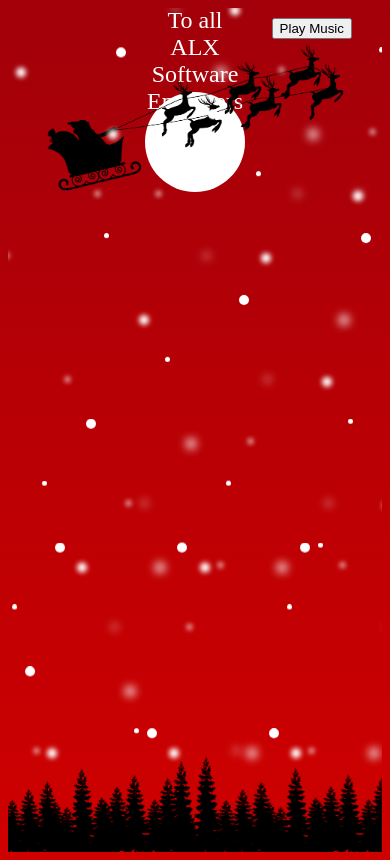
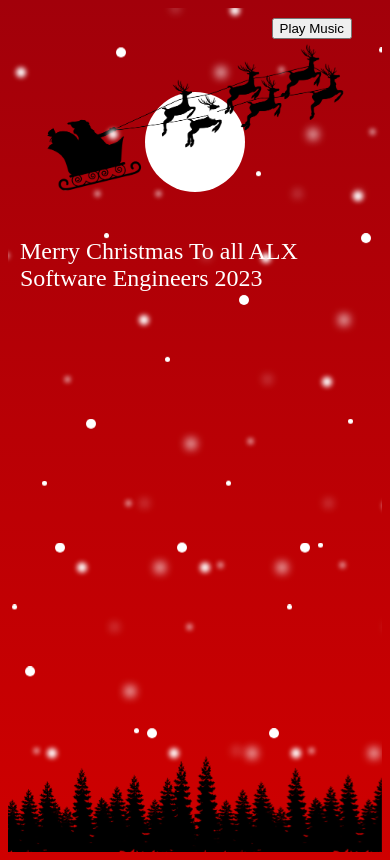
Before and after one commit to NigelOmondi/Jingle-Bells, a plain HTML site: page index.html in a window 390 px wide. Drawn offline with nearby package versions, Linux system fonts and the light colour scheme.

Commit message:
Make improvements

```diff
--- a/stylez.css
+++ b/stylez.css
@@ -179,8 +179,15 @@ body {
     }
 
     .container .circle::after {
-        inset: 215px -95px;
+        content: 'Merry Christmas To all ALX Software Engineers 2023';
+        position: absolute;
+        left: 50%;
+        inset: 300px -95px;
         font-size: 2em;
+        display: flex;
+        justify-content: center;
+        align-items: flex-end;
+        color: #fff;
     }
 
     .container::before {
@@ -202,17 +209,17 @@ body {
     .container .circle::after {
         content: 'Merry Christmas To all ALX Software Engineers 2023';
         position: absolute;
-        top: 50%; /* Center vertically */
-        left: 50%; /* Center horizontally */
-        transform: translate(-50%, -50%);
-        width: 80%; /* Adjust width as needed */
-        text-align: center;
-        font-size: 1.5em; /* Adjust font size for mobile */
+        inset: 200px -125px;
+        font-size: 1.5em;
+        display: flex;
+        justify-content: center;
+        align-items: flex-end;
+        color: #fff;
     }
 
     .container::before {
         height: 100px;
-        background-size: cover; /* Ensure the tree image covers the area */
-        background-position: bottom; /* Align the image to the bottom */
+        background-size: cover;
+        background-position: bottom;
     }
 }
```
